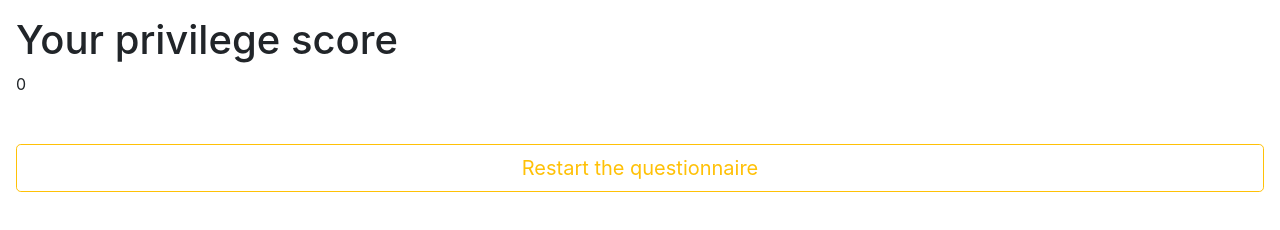
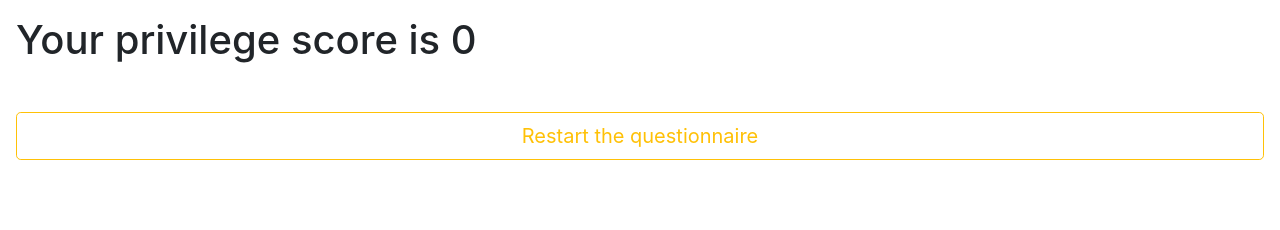
Before and after one commit to giorgia-nadizar/women-at-gecco, a plain HTML site: page recap.html in a window 1280 px wide. Drawn offline with nearby package versions, Linux system fonts and the light colour scheme.

Commit message:
Update recap.html

```diff
--- a/recap.html
+++ b/recap.html
@@ -12,8 +12,7 @@
   </head>
   <body>
     <div class="p-3">
-      <h1>Your privilege score</h1>
-      <p id="score"></p>
+      <h1 id="score"></h1>
 
       <a href="index.html" role="button" aria-pressed="true" class="btn btn-outline-warning btn-lg btn-block mt-5" id="restart">Restart the questionnaire</a>
     </div>
@@ -32,7 +31,7 @@
             total = total + parseInt(value);
           }
         });
-        $("#score").text(total);
+        $("#score").text("Your privilege score is " + total);
       });
       $("#restart").on("click", function(){
         sessionStorage.clear();
```
